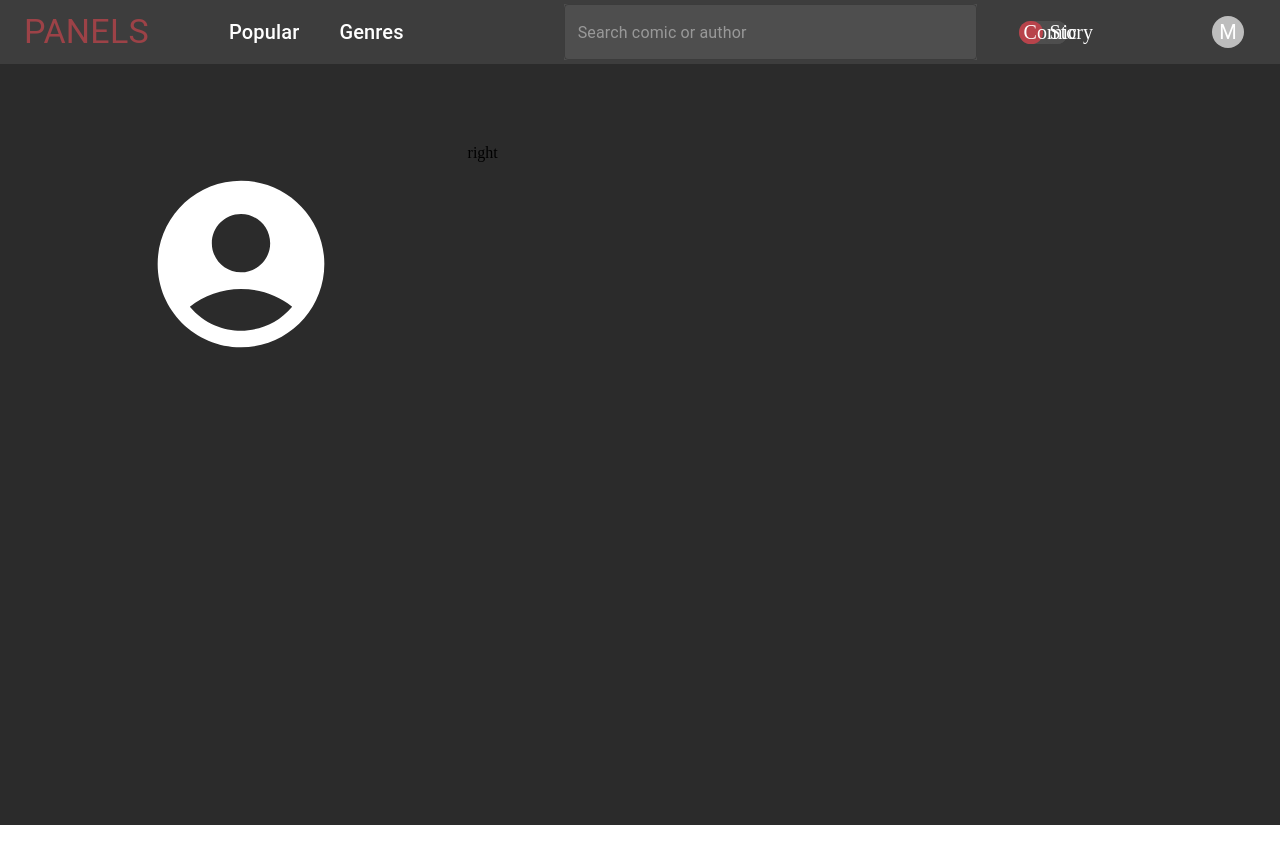
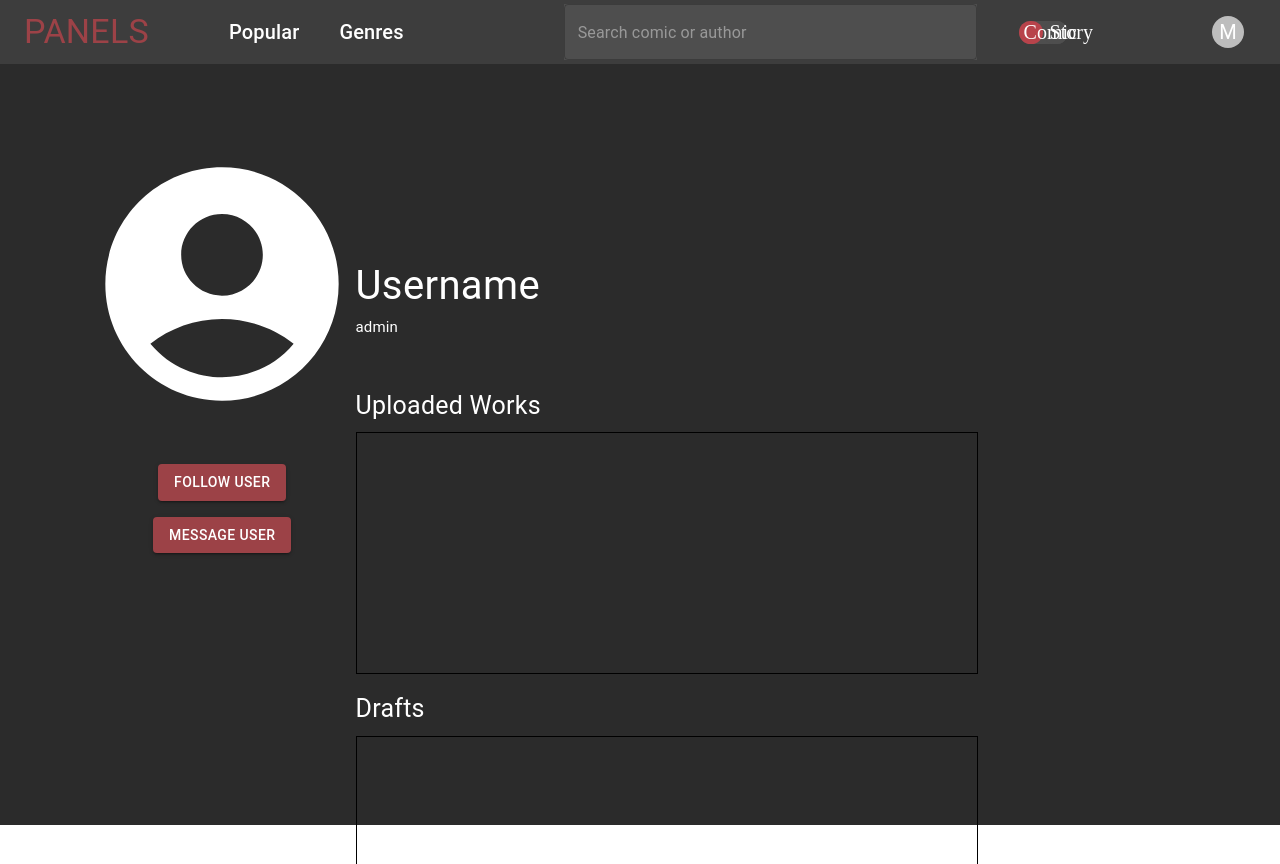
Before and after one commit to CobyYee/Panels, a React (Create React App) app in the folder client/: page /profile in a window 1280 px wide. Shown: the top 864 px of the page. Before the commit the page ends 825 px from the top, so only its background shows below. Built offline with nearby package versions, Linux system fonts and the light colour scheme.

Commit message:
Preliminary addition to ProfileScreen

```diff
--- a/client/src/components/ProfileScreen.js
+++ b/client/src/components/ProfileScreen.js
@@ -1,18 +1,43 @@
-import { Typography, Box, Container, Grid } from '@mui/material';
+import { Typography, Box, Container, Grid, Button } from '@mui/material';
 import AccountCircle from '@mui/icons-material/AccountCircle'
 
 export default function ProfileScreen() {
 
-    let profile_image = <AccountCircle sx={{ color: 'white', position: 'relative', left: '10%', top: '10%', fontSize: 200 }}/>
+    let profile_image = <AccountCircle sx={{ color: 'white', position: 'relative', top: '10%', fontSize: 280 }}/>
     return (
         <Box sx={{ background: '#2b2b2b', height: '95.1vh' }}>
-          <Box sx={{ paddingTop: 10, display: 'flex', flexDirection: 'column', alignItems: 'center' }}>
-            <Grid item={true} xs={10} container spacing={2}>
-              <Grid item xs={4}>
-                { profile_image }
+          <Box sx={{ paddingTop: 10, display: 'flex', flexDirection: 'column', justifyContent: 'center' }}>
+            <Grid item={true} xs={10} container sx={{ display: 'flex', justifyContent: 'center' }}>
+              <Grid item xs={3} sx={{ alignItems: 'right' }}>
+                <Grid item xs={12} pb={5} sx={{ display: 'flex', justifyContent: 'center' }}>
+                  { profile_image }
+                </Grid>
+                <Grid item xs={12} pb={2} sx={{ display: 'flex', justifyContent: 'center' }}>
+                  <Button variant="contained" sx={{ backgroundColor:'#9c4247', "&:hover": { backgroundColor: 'red' } }}>Follow User</Button>
+                </Grid>
+                <Grid item xs={12} sx={{ display: 'flex', justifyContent: 'center' }}>
+                  <Button variant="contained" sx={{ backgroundColor:'#9c4247', "&:hover": { backgroundColor: 'red' } }}>Message User</Button>
+                </Grid>
               </Grid>
-              <Grid item xs={6}>
-                right
+              <Grid item xs={7}>
+                <Grid item pt={14} xs={12} sx={{ display: 'flex', verticalAlign: 'center' }}>
+                  <Typography sx={{ color: 'white', fontSize: 40 }}>Username</Typography>
+                </Grid>
+                <Grid item xs={12} sx={{ display: 'flex', verticalAlign: 'center' }}>
+                  <Typography sx={{ color: 'white', fontSize: 15 }}>admin</Typography>
+                </Grid>
+                <Grid item pt={6} xs={12} sx={{ display: 'flex', verticalAlign: 'center' }}>
+                  <Typography sx={{ color: 'white', fontSize: 25 }}>Uploaded Works</Typography>
+                </Grid>
+                <Grid item pt={1} xs={12} sx={{ display: 'flex', verticalAlign: 'center' }}>
+                  <Box sx={{ border: 1, width: '100%', height: 350, maxHeight: '30vh' }}></Box>
+                </Grid>
+                <Grid item pt={2} xs={12} sx={{ display: 'flex', verticalAlign: 'center' }}>
+                  <Typography sx={{ color: 'white', fontSize: 25 }}>Drafts</Typography>
+                </Grid>
+                <Grid item pt={1} xs={12} sx={{ display: 'flex', verticalAlign: 'center' }}>
+                  <Box sx={{ border: 1, width: '100%', height: 350, maxHeight: '30vh' }}></Box>
+                </Grid>
               </Grid>
             </Grid>
           </Box>
```
